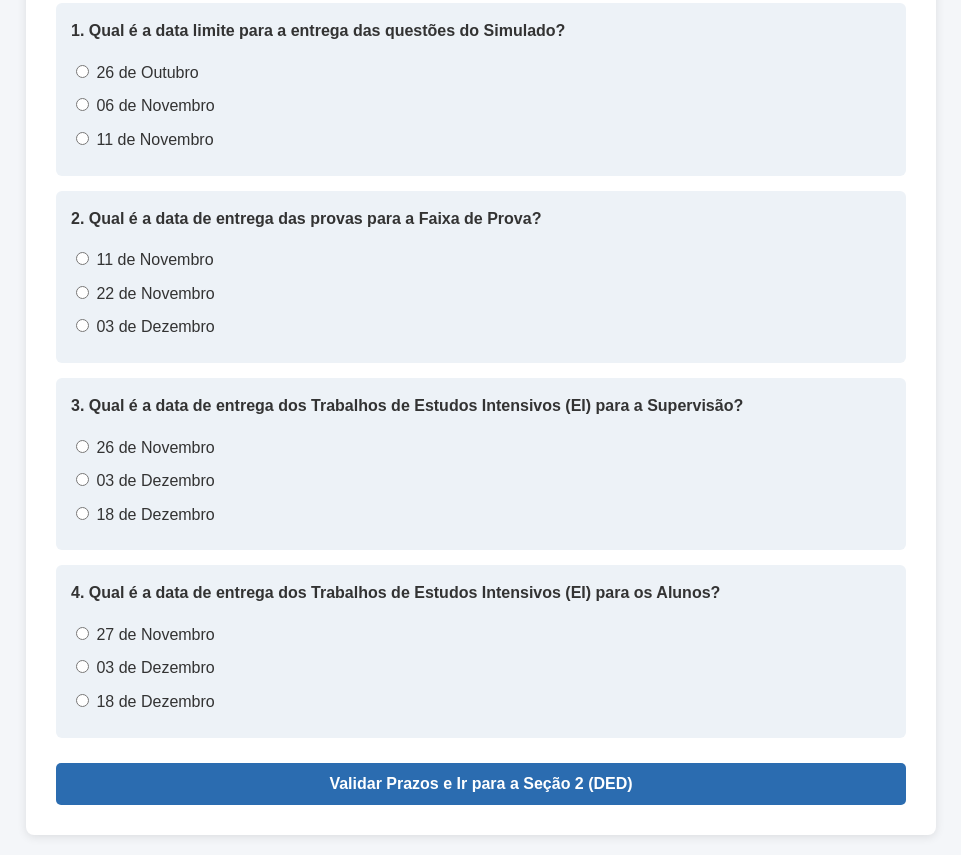
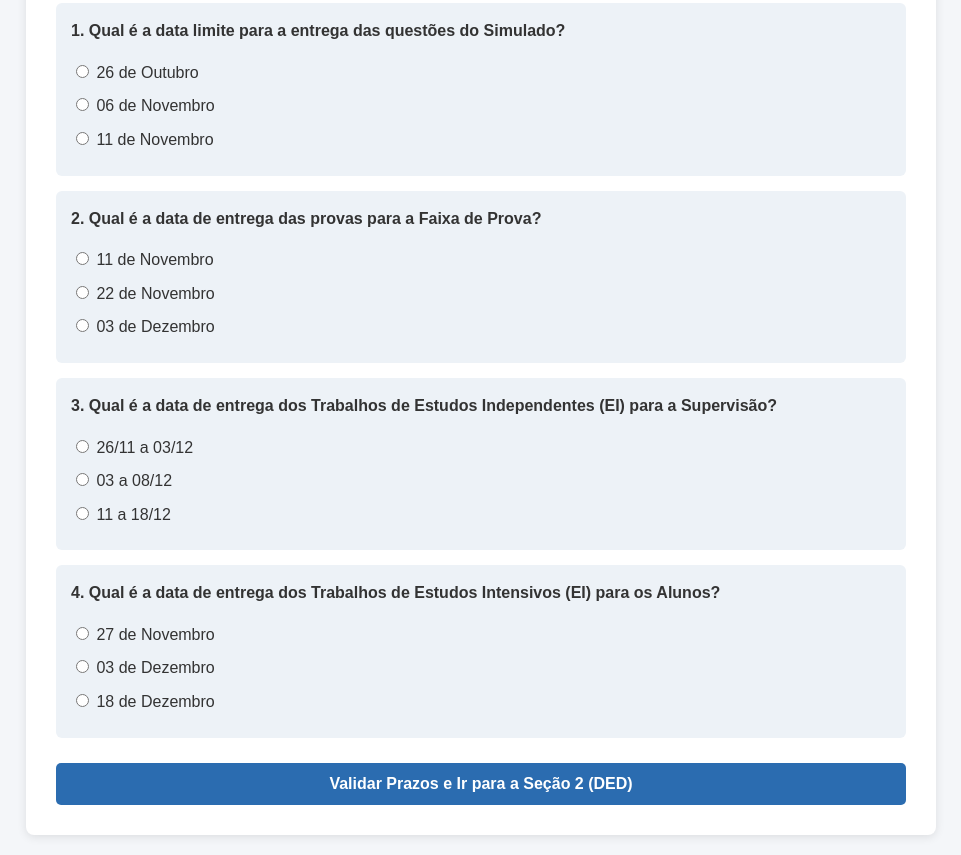
Before and after one commit to luanadias-dev/extraclasseoutubro26, a plain HTML site: page index.html in a window 1280 px wide. Shown: the part 1391-2246 px from the top of the page, without its empty margins (159-1120 px from the left). Drawn offline with Linux system fonts and the light colour scheme.

Commit message:
Update index.html

```diff
--- a/index.html
+++ b/index.html
@@ -109,10 +109,10 @@
             </div>
 
             <div class="question">
-                <p>3. Qual é a data de entrega dos Trabalhos de Estudos Intensivos (EI) para a Supervisão?</p>
-                <label><input type="radio" name="s1_q3" value="correto"> 26 de Novembro</label>
-                <label><input type="radio" name="s1_q3" value="errado"> 03 de Dezembro</label>
-                <label><input type="radio" name="s1_q3" value="errado"> 18 de Dezembro</label>
+                <p>3. Qual é a data de entrega dos Trabalhos de Estudos Independentes (EI) para a Supervisão?</p>
+                <label><input type="radio" name="s1_q3" value="correto"> 26/11 a 03/12</label>
+                <label><input type="radio" name="s1_q3" value="errado"> 03 a 08/12</label>
+                <label><input type="radio" name="s1_q3" value="errado"> 11 a 18/12</label>
             </div>
 
             <div class="question">
```
